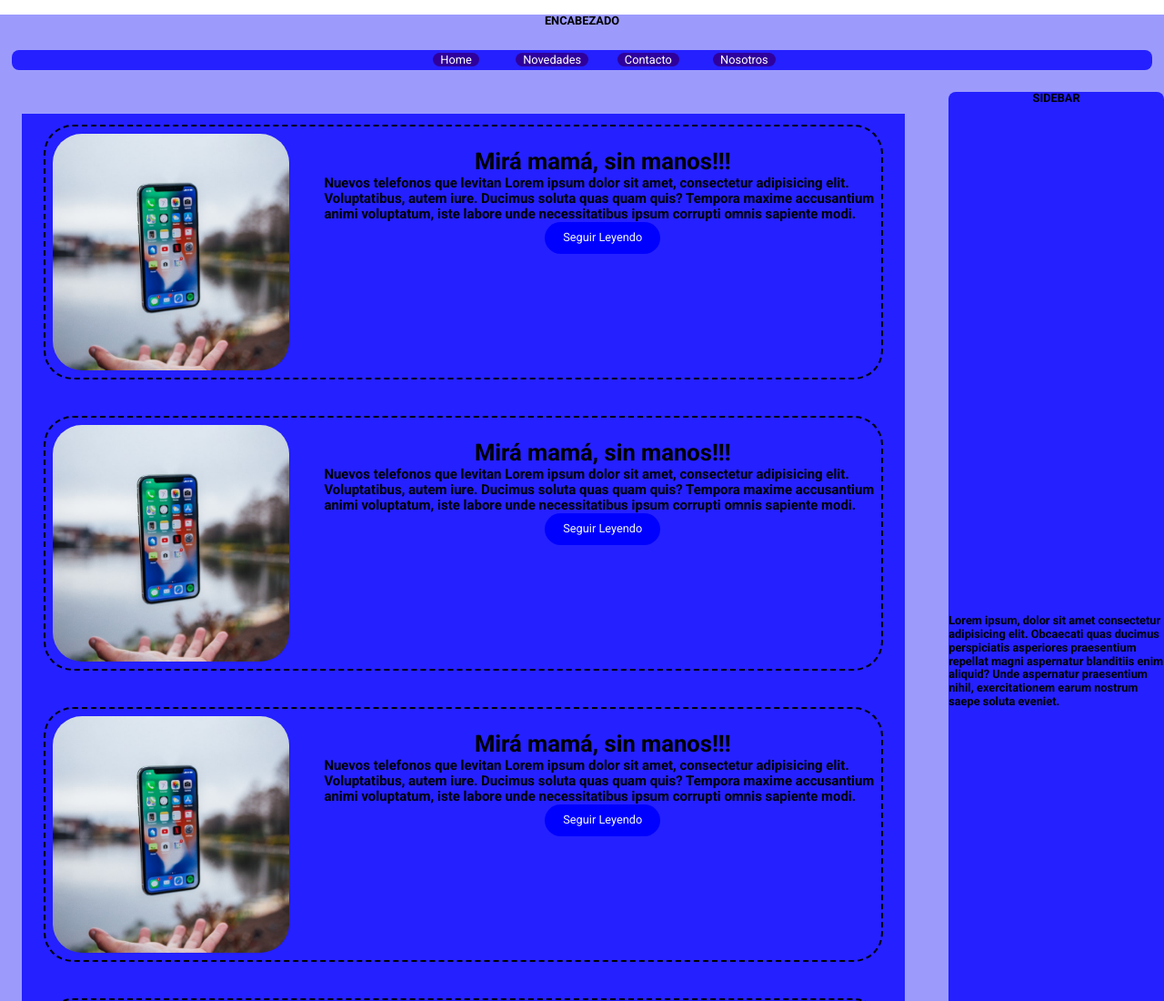
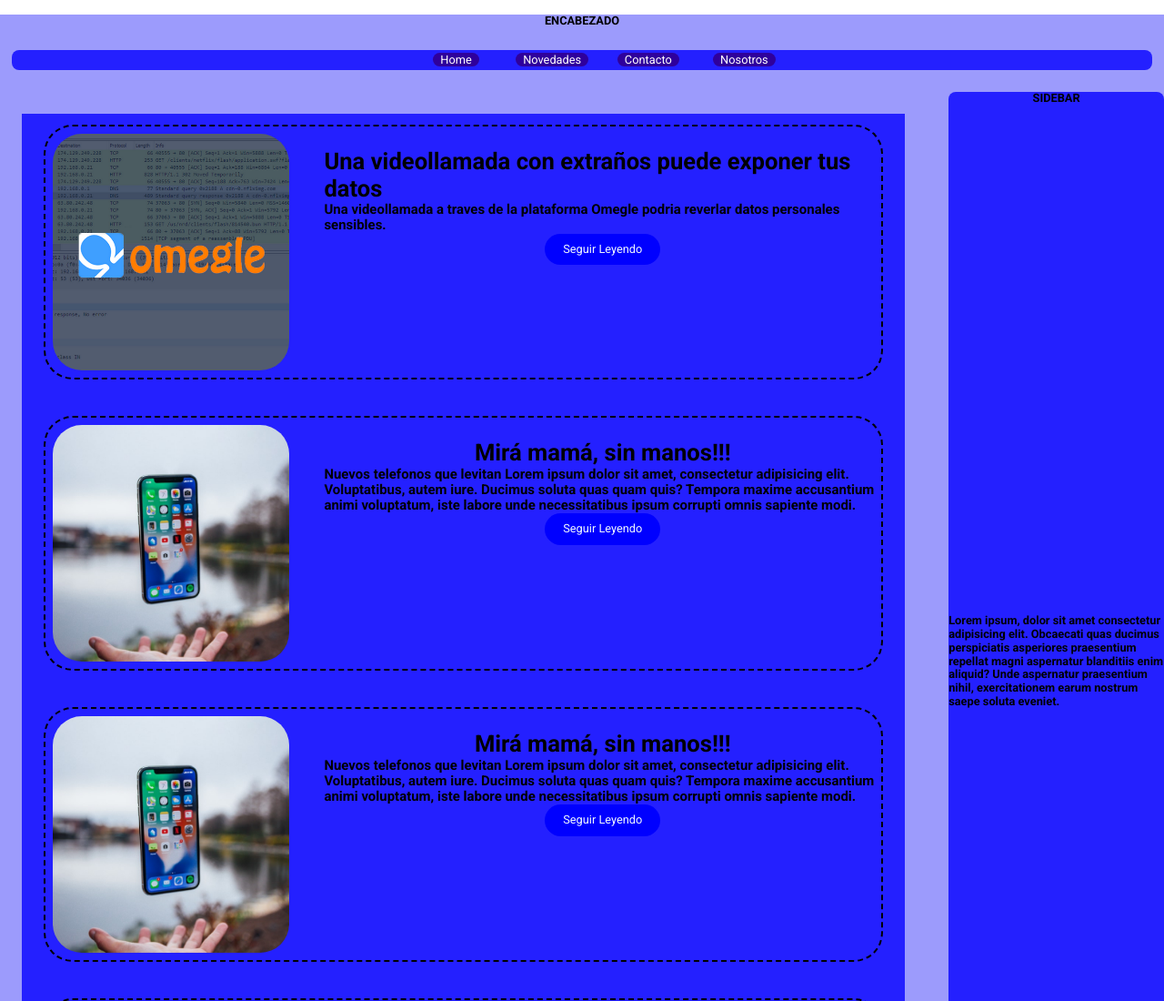
Before and after one commit to marquinho94/TP0_menu-grilla_responsive, a plain HTML site: page index.html in a window 1280 px wide. Shown: the top 1100 px of the page at 91% size. Drawn offline with Linux system fonts and the light colour scheme; a web font is replaced by a local one.

Commit message:
Modificacion articulo 1

```diff
--- a/index.html
+++ b/index.html
@@ -74,11 +74,11 @@
         <main class="contenido">
 
             <div class="articulo">
-                <div class="portada"><img class="portadaImagen" src="img/portada-articulo-1.jpg" alt="portada de noticia" ></div>
+                <div class="portada"><img class="portadaImagen" src="img/art-01.png" alt="portada de noticia" ></div>
                 <div class="titular">
 
-                    <H1>Mirá mamá, sin manos!!!</H1>
-                    <h3>Nuevos telefonos que levitan Lorem ipsum dolor sit amet, consectetur adipisicing elit. Voluptatibus, autem iure. Ducimus soluta quas quam quis? Tempora maxime accusantium animi voluptatum, iste labore unde necessitatibus ipsum corrupti omnis sapiente modi.</h3>
+                    <H1>Una videollamada con extraños puede exponer tus datos</H1>
+                    <h3>Una videollamada a traves de la plataforma Omegle podria reverlar datos personales sensibles.</h3>
                     <a href="articulo1.html" class="seguirLeyendo">Seguir Leyendo</a>
                 </div>
 
```
